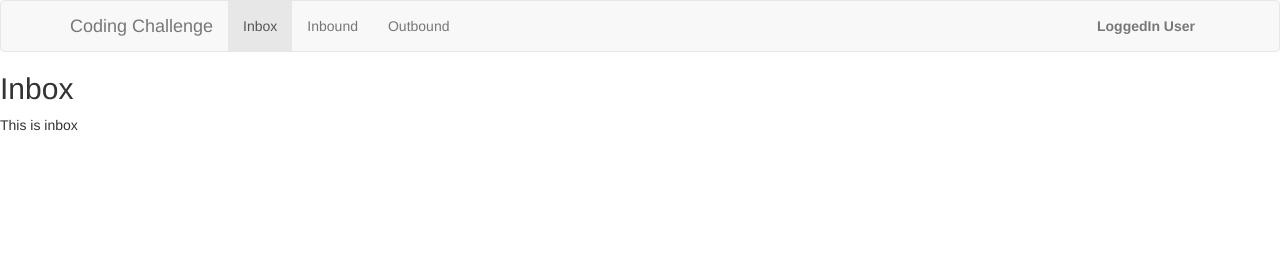
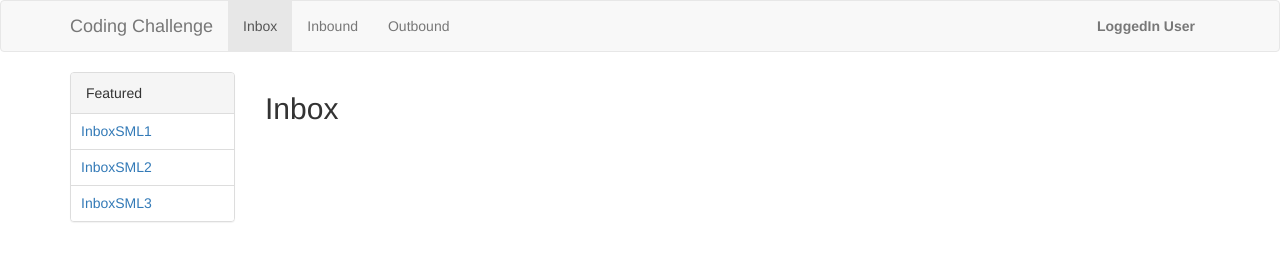
Before and after one commit to vvidala/NgCoding, a website: page index.html in a window 1280 px wide. Drawn offline with nearby package versions, Linux system fonts and the light colour scheme; some packages are replaced by stand-ins of ours.

Commit message:
Added side menu links

```diff
--- a/app/inbound/inbound.controller.js
+++ b/app/inbound/inbound.controller.js
@@ -2,9 +2,11 @@
     angular.module('app')
         .controller('InboundController', InboundController);
 
-    InboundController.$inject = [];
-    function InboundController() {
+    InboundController.$inject = ['$rootScope'];
+    function InboundController($rootScope) {
         var vm = this;
-        vm.text = 'This is inbound';
+        $rootScope.sideMenuLinks = [
+            "InboundSML1", "InboundSML2", "InboundSML3"
+        ]
     }
 })()
--- a/app/inbox/inbox.controller.js
+++ b/app/inbox/inbox.controller.js
@@ -2,9 +2,11 @@
     angular.module('app')
         .controller('InboxController', InboxController);
 
-    InboxController.$inject = [];
-    function InboxController() {
+    InboxController.$inject = ['$rootScope'];
+    function InboxController($rootScope) {
         var vm = this;
-        vm.text = 'This is inbox';
+        $rootScope.sideMenuLinks = [
+            'InboxSML1', 'InboxSML2', 'InboxSML3'
+        ]
     }
 })()
--- a/app/outbound/outbound.controller.js
+++ b/app/outbound/outbound.controller.js
@@ -2,9 +2,11 @@
     angular.module('app')
         .controller('OutboundController', OutboundController);
 
-    OutboundController.$inject = [];
-    function OutboundController() {
+    OutboundController.$inject = ['$rootScope'];
+    function OutboundController($rootScope) {
         var vm = this;
-        vm.text = 'This is outbound';
+        $rootScope.sideMenuLinks = [
+            'OutboundSML1', 'OutboundSML2', 'OutboundSML3'
+        ]
     }
 })()
--- a/bower.json
+++ b/bower.json
@@ -16,6 +16,7 @@
   "dependencies": {
     "angular": "1.3.8",
     "angular-ui-router": "^0.3.1",
-    "bootstrap": "^3.3.7"
+    "bootstrap": "^3.3.7",
+    "jquery": "^3.1.0"
   }
 }
--- a/index.html
+++ b/index.html
@@ -4,6 +4,7 @@
     <base href='/'></base>
     <title>Angular Bootstrap Demo</title>
     <link rel="stylesheet" href="./bower_components/bootstrap/dist/css/bootstrap.min.css">
+    <link rel="stylesheet" href="./styles/app.css">
 </head>
 <body ng-app="app">
     <div class="navbar navbar-default">
@@ -33,7 +34,23 @@
        </div>
    </div>
 
-    <ui-view>Loading...</ui-view>
+    <div class="container">
+        <div class="row">
+            <div class="col col-md-2">
+                <!-- Side Menu -->
+
+                 <div class="panel panel-default side-menu">
+                    <div class="panel-heading open" id="featured">Featured</div>
+                    <ul class="list-group">
+                        <li class="list-group-item" data-ng-repeat="link in sideMenuLinks"><a>{{link}}</a></li>
+                    </ul>
+                </div>
+            </div>
+            <div class="col col-md-10">
+                <ui-view>Loading...</ui-view>
+            </div>
+        </div>
+    </div>
     <script src="./bower_components/jquery/dist/jquery.min.js" charset="utf-8"></script>
     <script src="./bower_components/bootstrap/dist/js/bootstrap.min.js" charset="utf-8"></script>
     <script src="./bower_components/angular/angular.min.js" charset="utf-8"></script>
--- /dev/null
+++ b/styles/app.css
@@ -0,0 +1,42 @@
+
+.side-menu .panel-heading:after{
+    font-weight: normal;
+    float: right;
+
+    transition: transform 0.5s linear;
+}
+.side-menu .panel-heading.open:after{
+    transform: rotate(180deg);
+}
+.side-menu .panel-heading.open + .list-group {
+    visibility: visible;
+    height: auto;
+}
+
+.side-menu .list-group {
+    visibility: hidden;
+    height: 0;
+
+    transition: height 5s linear
+}
+.side-menu .list-group-item:hover a:after{
+    content:'▸';
+    float: right;
+}
+.side-menu .list-group-item:hover a {
+    font-weight: bold;
+    color: #666666;
+    display: block;
+    text-decoration: none;
+}
+.side-menu .list-group-item:hover {
+    background-color: #e5e5e5
+}
+.side-menu .list-group-item {
+    padding:0px;
+}
+.side-menu .list-group-item a {
+    line-height: 2.5em;
+    padding-left:10px;
+    padding-right: 10px;
+}
```
